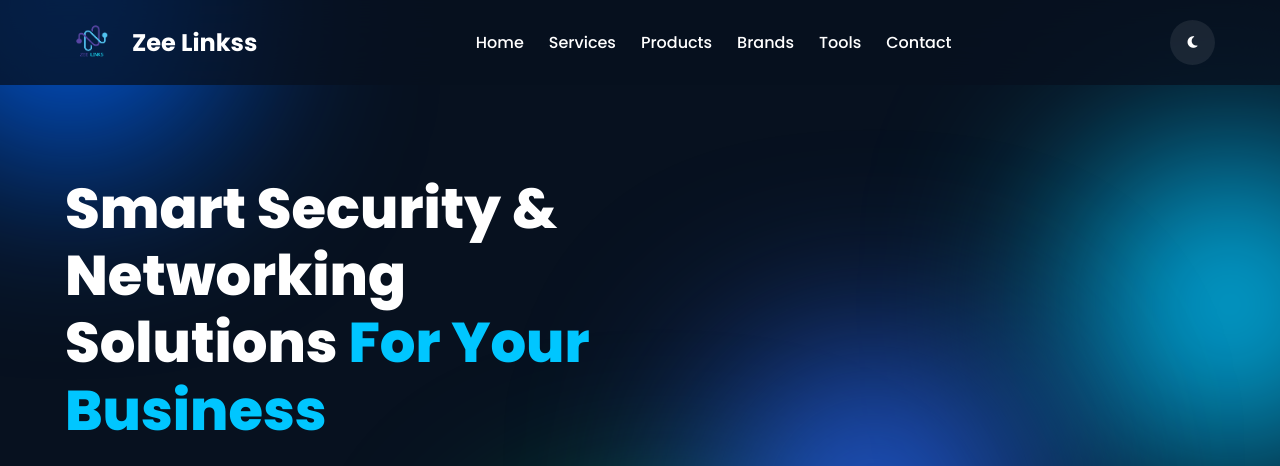
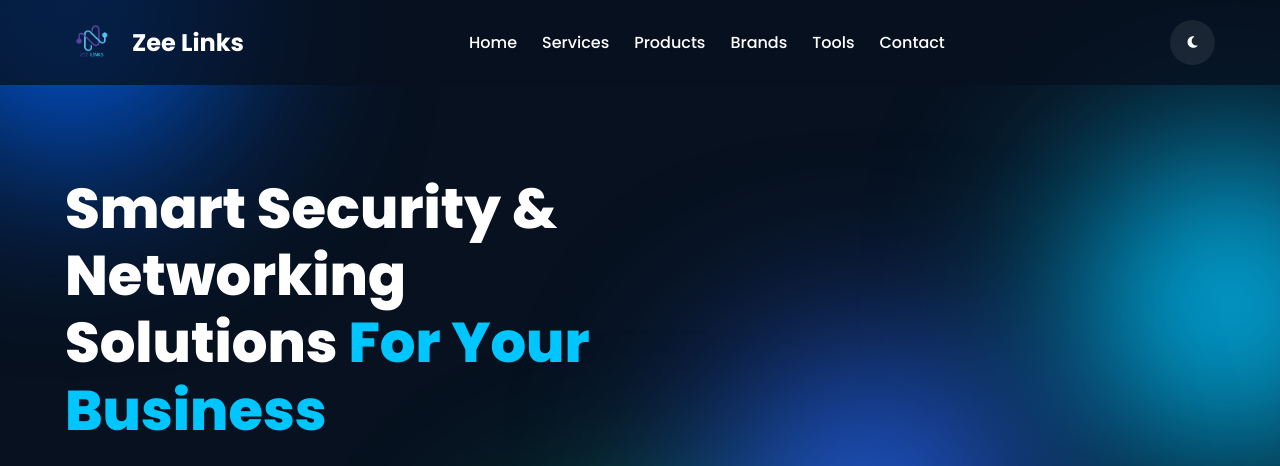
Before and after one commit to ayaz1o1/zeelinks.com.pk, a plain HTML site: page index.html in a window 1280 px wide. Shown: the top 466 px of the page. Drawn offline with Linux system fonts and the light colour scheme.

Commit message:
Update index.html

```diff
--- a/index.html
+++ b/index.html
@@ -72,7 +72,7 @@ alt="Zee Links">
 
 <div class="loader-ring"></div>
 
-<h2>Zee Linkss</h2>
+<h2>Zee Links</h2>
 
 </div>
 
@@ -105,7 +105,7 @@ alt="Zee Links">
 alt="Zee Links Logo">
 
 <h2>
-Zee Linkss
+Zee Links
 </h2>
 
 </div>
```
